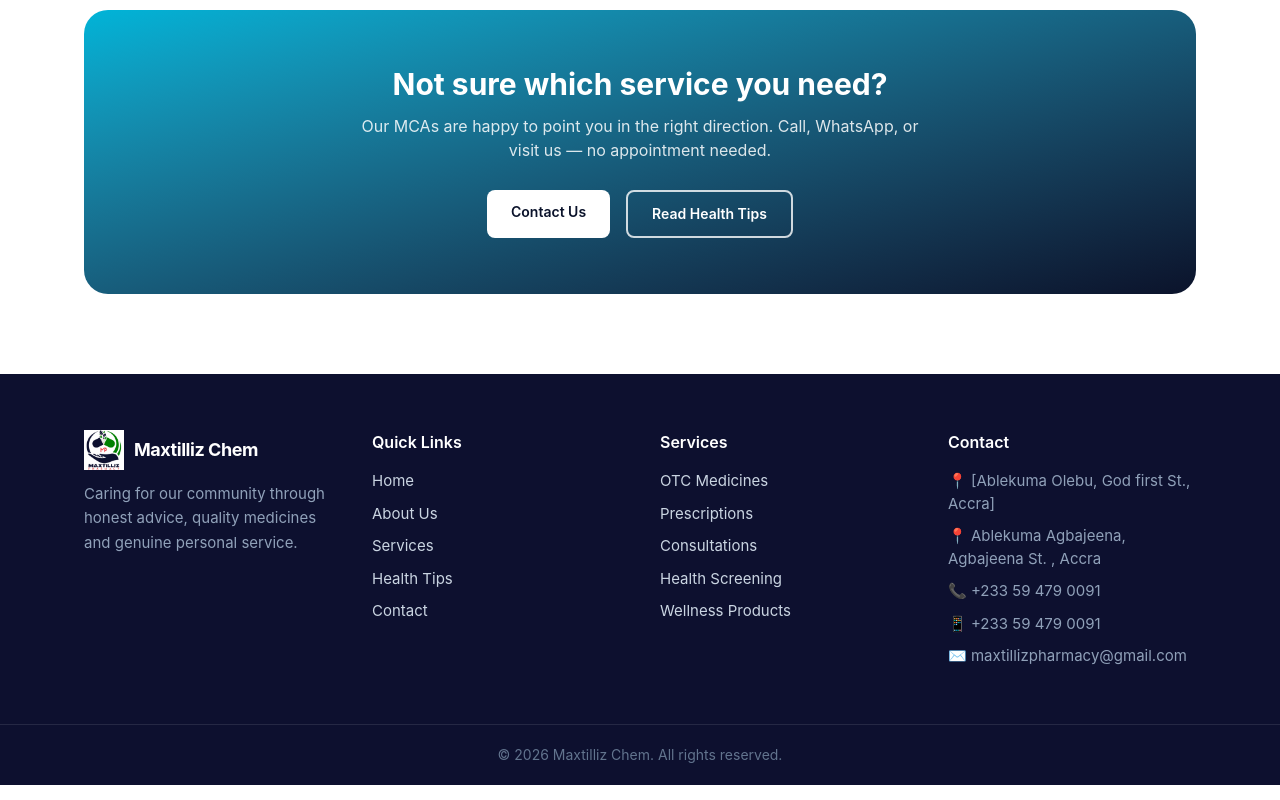
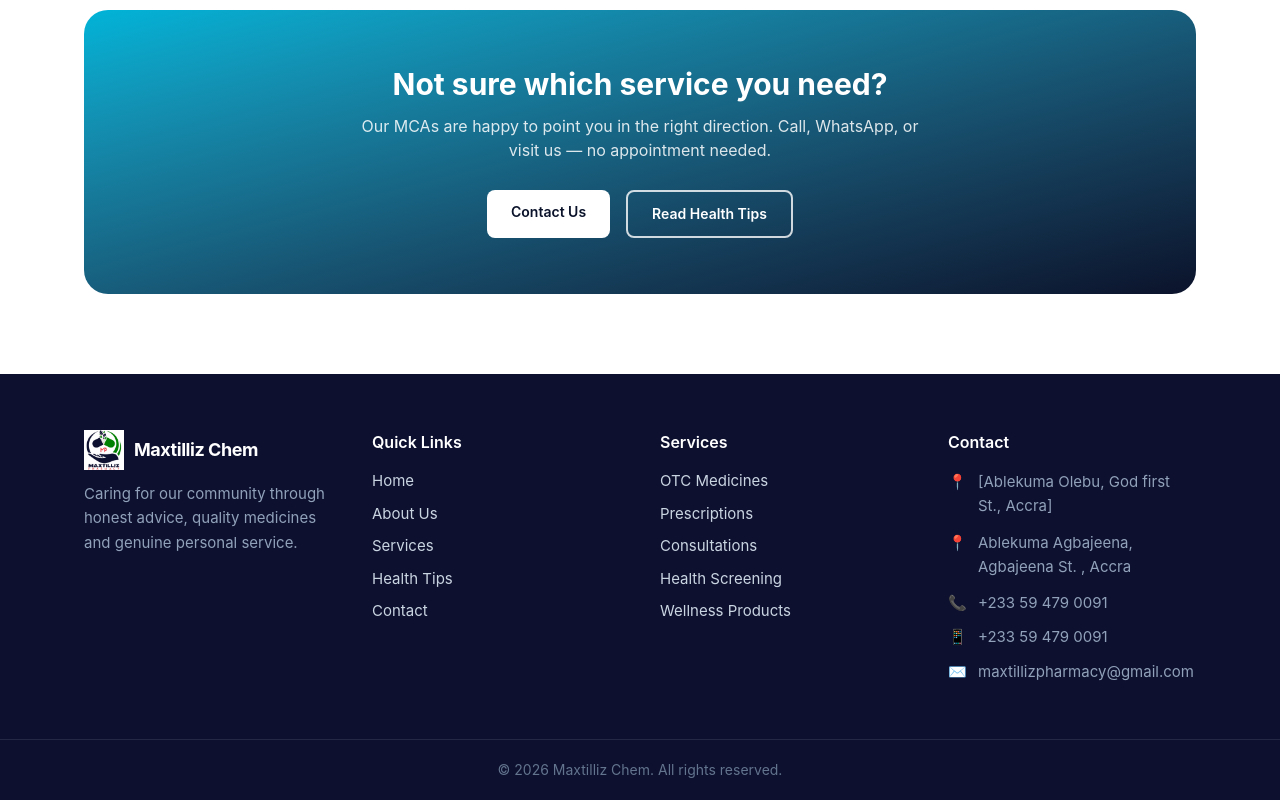
Before and after one commit to azimuthal-pro/maxtilliz-website, a Next.js app: page /services in a window 1280 px wide. Shown: the part 1127-1927 px from the top of the page. Built offline with nearby package versions, Linux system fonts and the light colour scheme.

Commit message:
update About page layout and footer contact details; replace OTC medicines image

```diff
--- a/src/app/about/page.tsx
+++ b/src/app/about/page.tsx
@@ -114,13 +114,13 @@ export default function AboutPage() {
 
           {/* Our story */}
           <div className="grid items-center gap-12 lg:grid-cols-2">
-            <div className="order-2 overflow-hidden rounded-2xl shadow-lg lg:order-1">
+            <div className="order-2 grid aspect-[4/3] place-items-center overflow-hidden rounded-2xl bg-brand-50 p-10 shadow-lg lg:order-1">
               <Image
-                src="/images/placeholders/pharmacy.svg"
-                alt="Inside our pharmacy"
-                width={1200}
-                height={900}
-                className="aspect-[4/3] w-full object-cover"
+                src="/images/maxtilliz-logo.png"
+                alt={`${site.name} logo`}
+                width={256}
+                height={256}
+                className="h-auto w-40 object-contain sm:w-52"
               />
             </div>
             <div className="order-1 lg:order-2">
@@ -238,7 +238,7 @@ Maxtillixz Chem was founded in 2017 with the aim of providing quality and afford
               ))}
             </ul>
           </div>
-          <div className="overflow-hidden rounded-2xl shadow-lg">
+          {/* <div className="overflow-hidden rounded-2xl shadow-lg">
             <Image
               src="/images/placeholders/team.svg"
               alt="Pharmacist counselling a customer"
@@ -246,7 +246,7 @@ Maxtillixz Chem was founded in 2017 with the aim of providing quality and afford
               height={900}
               className="aspect-[4/3] w-full object-cover"
             />
-          </div>
+          </div> */}
         </div>
       </section>
     </>
--- a/src/components/Footer.tsx
+++ b/src/components/Footer.tsx
@@ -65,13 +65,25 @@ export default function Footer() {
         {/* Contact */}
         <div>
           <h4 className="mb-4 text-base font-semibold text-white">Contact</h4>
-          <ul className="space-y-2.5 text-slate-400">
+          <ul className="space-y-3 text-slate-400">
             {site.locations.map((loc) => (
-              <li key={loc.name}>📍 {loc.full}</li>
+              <li key={loc.name} className="flex gap-2.5">
+                <span className="w-5 shrink-0 leading-relaxed">📍</span>
+                <span className="leading-relaxed">{loc.full}</span>
+              </li>
             ))}
-            <li>📞 {site.phone}</li>
-            <li>📱 {site.whatsapp}</li>
-            <li>✉️ {site.email}</li>
+            <li className="flex gap-2.5">
+              <span className="w-5 shrink-0">📞</span>
+              <span>{site.phone}</span>
+            </li>
+            <li className="flex gap-2.5">
+              <span className="w-5 shrink-0">📱</span>
+              <span>{site.whatsapp}</span>
+            </li>
+            <li className="flex gap-2.5">
+              <span className="w-5 shrink-0">✉️</span>
+              <span className="break-words">{site.email}</span>
+            </li>
           </ul>
         </div>
       </div>
--- a/src/data/services.ts
+++ b/src/data/services.ts
@@ -7,9 +7,9 @@ export interface Service {
 
 export const services: Service[] = [
   {
-    image:
-      "https://images.unsplash.com/photo-1642055514517-7b52288890ec?auto=format&fit=crop&w=800&q=80",
-    imageAlt: "Pharmacy shelves stocked with medicine boxes",
+    image: "/images/otc-medicines.png",
+    imageAlt:
+      "Neatly stocked pharmacy shelves with over-the-counter medicines and health products",
     title: "OTC Medicines",
     description:
       "Over-the-counter remedies for common ailments, always in stock and clearly explained by our team.",
```
Also changed, not shown: 1 other file (tests, documents, lock files or other folders).
